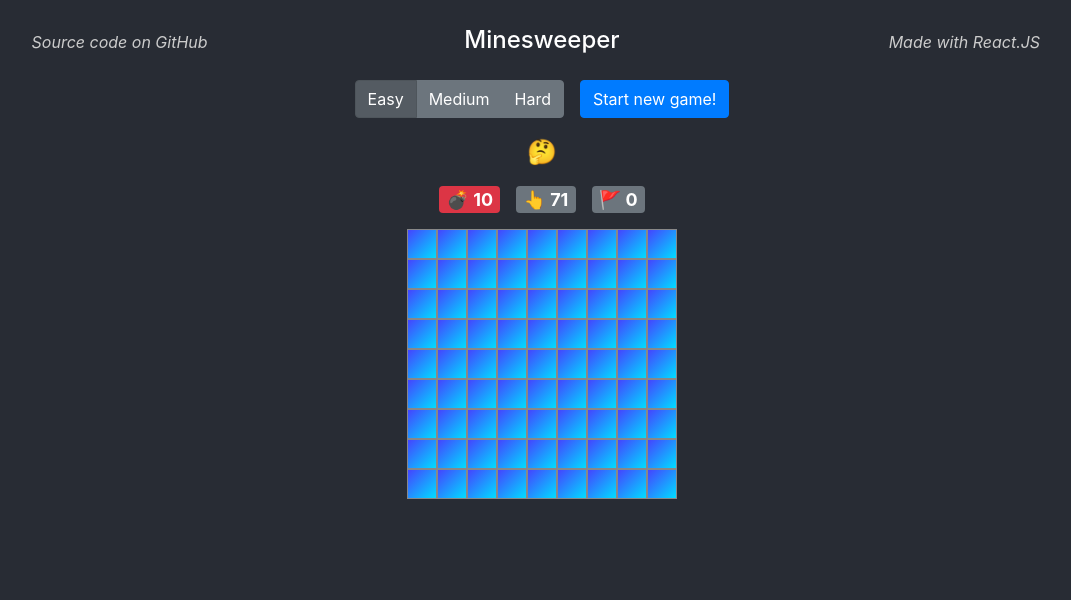
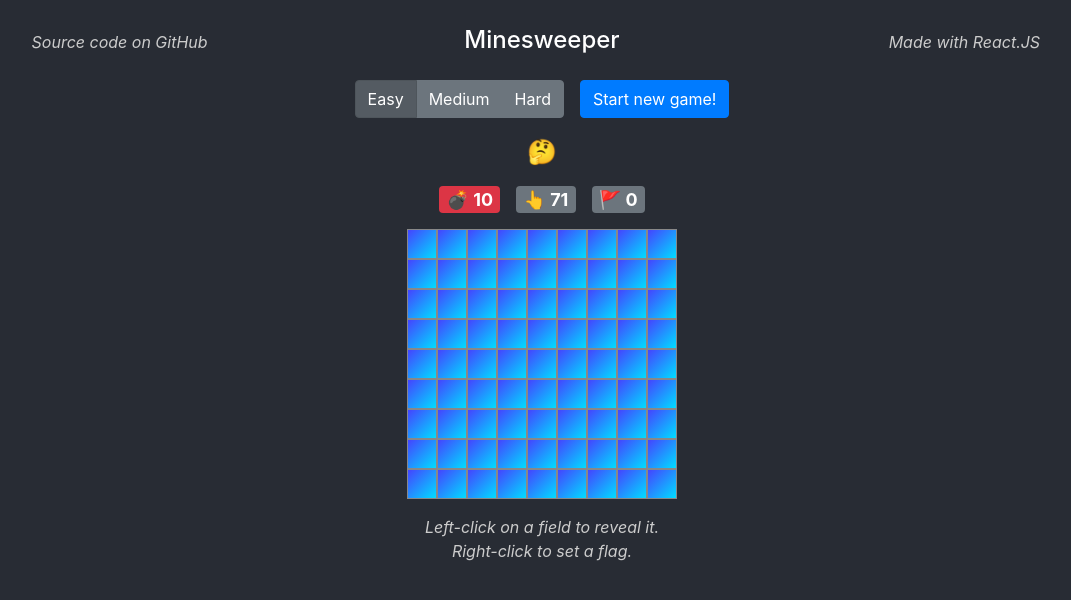
Before and after one commit to PeterGuntermann/minesweeper, a React (Create React App) app: page / in a window 1280 px wide. Shown: the top 600 px of the page, without its empty margins (98-1169 px from the left). Built offline with nearby package versions, Linux system fonts and the light colour scheme.

Commit message:
Add "how to use" test

```diff
--- a/src/components/Minesweeper.tsx
+++ b/src/components/Minesweeper.tsx
@@ -104,6 +104,13 @@ export class Minesweeper extends React.Component<MinesweeperProps, MinesweeperSt
         );
     };
 
+    howToUse = () => (
+        <div className="how-to-use">
+            Left-click on a field to reveal it. <br />
+            Right-click to set a flag.
+        </div>
+    );
+
     render() {
         const randomlyCreatedKeyToResetTheStatesOfAllFields = Math.random();
         const { gameStatus, board } = this.state;
@@ -116,6 +123,7 @@ export class Minesweeper extends React.Component<MinesweeperProps, MinesweeperSt
                 <LevelChooser onStartNewGameClick={this.startNewGame} />
                 <StatsDisplay board={board} gameStatus={gameStatus} />
                 {this.board()}
+                {this.howToUse()}
             </section>
         );
     }
--- a/src/styles/minesweeper.scss
+++ b/src/styles/minesweeper.scss
@@ -1,5 +1,4 @@
 section.minesweeper {
-    height: 38rem;
     padding: 0 2rem;
 }
 
@@ -149,3 +148,10 @@ section.minesweeper {
         );
     }
 }
+
+.how-to-use {
+    margin-top: 1rem;
+    font-size: 1rem;
+    color: #ccc;
+    font-style: italic;
+}
```
